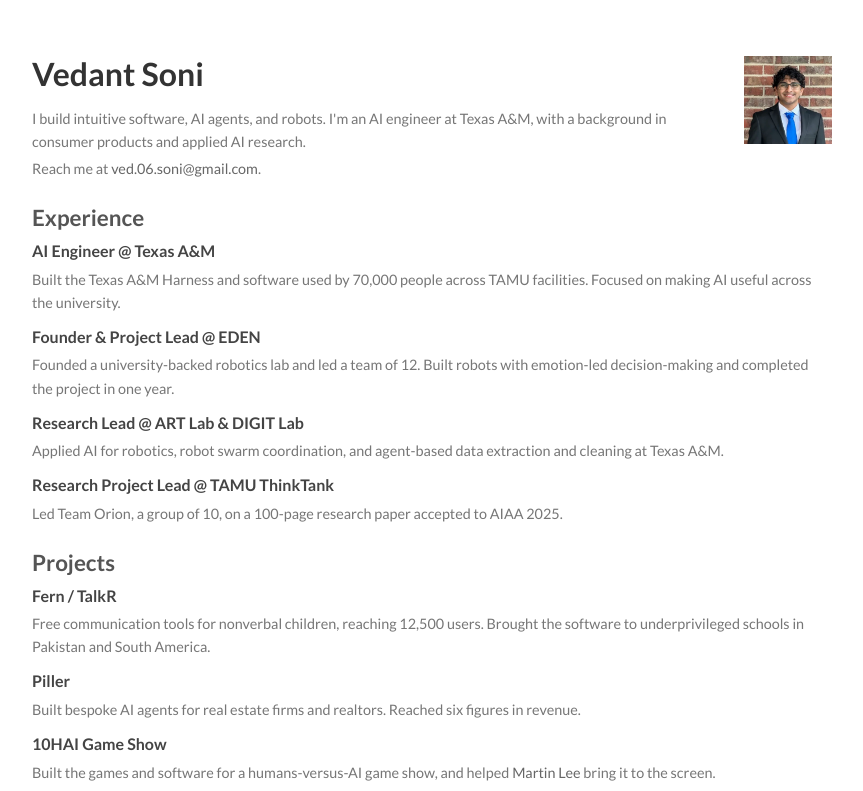
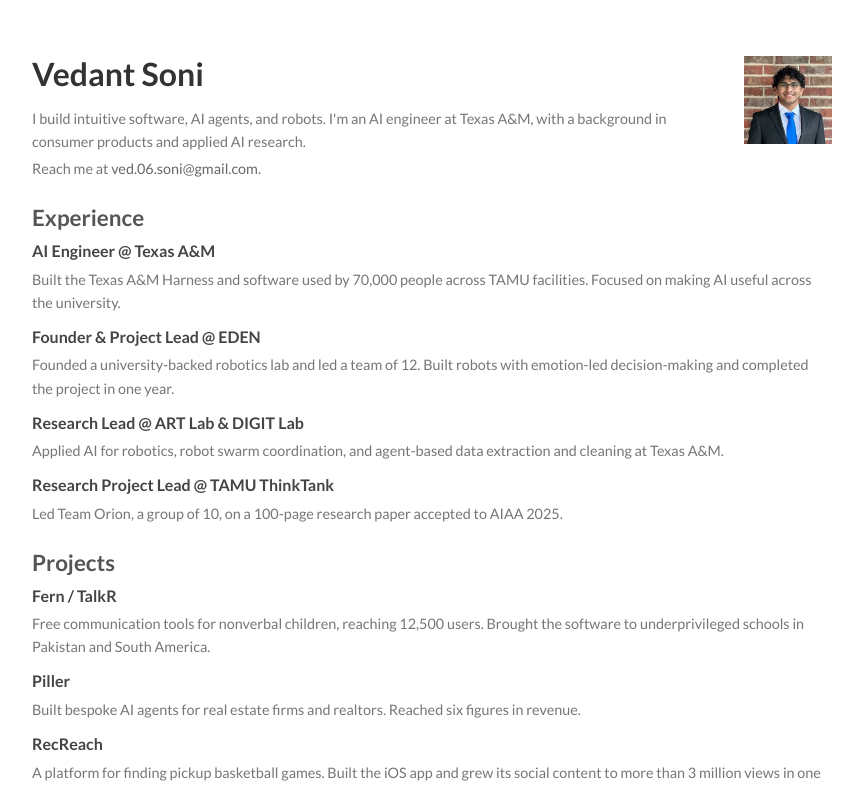
Before and after one commit to VedSoni-dev/lastoneipromise, a React (Vite) app: page / in a window 1280 px wide. Shown: the top 791 px of the page, without its empty margins (208-1071 px from the left). Built offline with nearby package versions, Linux system fonts and the light colour scheme.

Commit message:
Remove 10HAI Game Show from homepage

```diff
--- a/src/pages/Consult.jsx
+++ b/src/pages/Consult.jsx
@@ -73,10 +73,6 @@
             <Entry title="Piller">
               Built bespoke AI agents for real estate firms and realtors. Reached six figures in revenue.
             </Entry>
-            <Entry title="10HAI Game Show">
-              Built the games and software for a humans-versus-AI game show, and helped{' '}
-              <ExternalLink href="https://www.linkedin.com/in/mrtle">Martin Lee</ExternalLink> bring it to the screen.
-            </Entry>
             <Entry title="RecReach">
               A platform for finding pickup basketball games. Built the iOS app and grew its social
               content to more than 3 million views in one summer.
```
